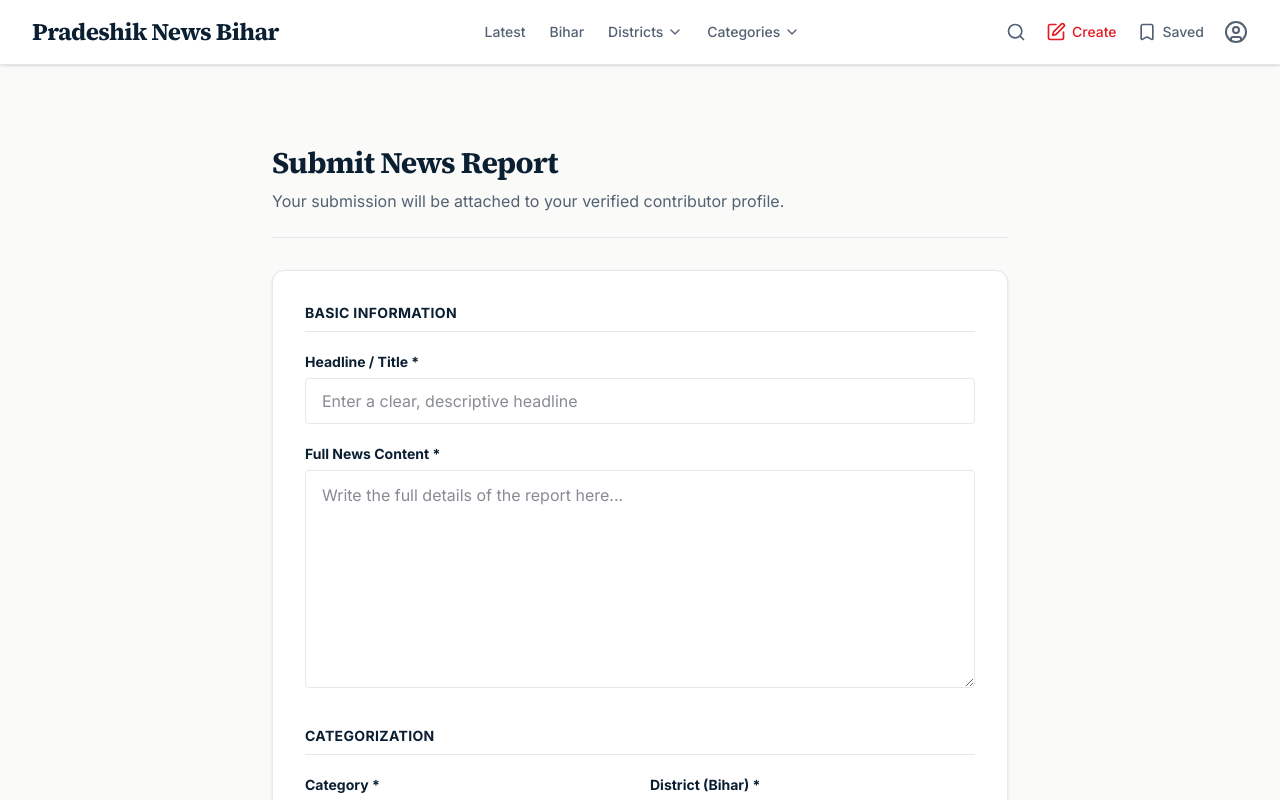
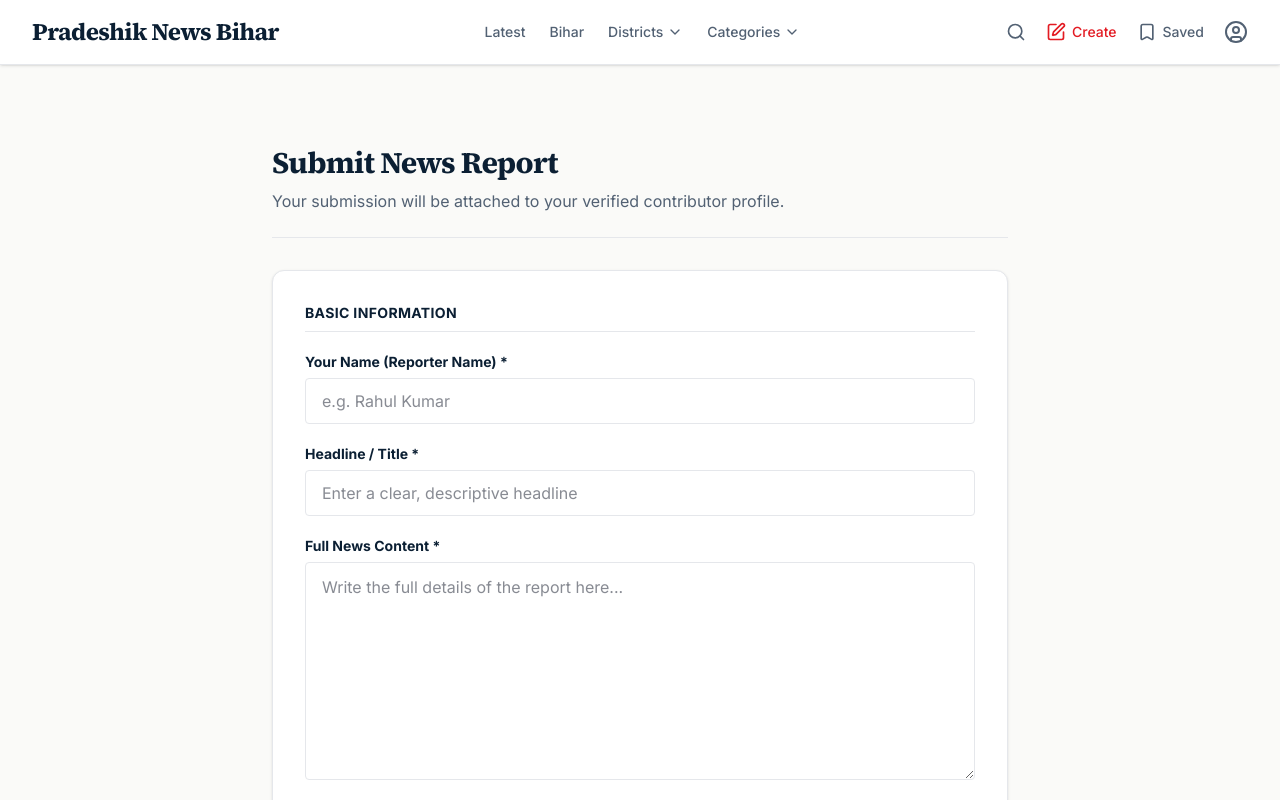
Before and after one commit to connect-toaman/newsbook, a Next.js app: page /create in a window 1280 px wide. Shown: the top 800 px of the page. Built offline with nearby package versions, Linux system fonts and the light colour scheme.

Commit message:
feat: Add Reporter Name field to submission form

```diff
--- a/src/app/api/posts/route.ts
+++ b/src/app/api/posts/route.ts
@@ -31,7 +31,7 @@ export async function POST(request: Request) {
     }
 
     const body = await request.json();
-    const { title, content, imageUrl, category, district, videoUrl } = body;
+    const { title, content, imageUrl, category, district, videoUrl, authorName } = body;
 
     if (!title || !content) {
       return NextResponse.json(
@@ -50,7 +50,7 @@ export async function POST(request: Request) {
         district: district || null,
         // Enforce the author from the securely validated session
         authorId: session.userId,
-        authorName: session.email,
+        authorName: authorName || 'Citizen Journalist',
         status: session.role === "ADMIN" ? "APPROVED" : "PENDING"
       },
     });
--- a/src/app/create/page.tsx
+++ b/src/app/create/page.tsx
@@ -28,7 +28,7 @@ export default function CreateNews() {
     imageUrl: "",
     videoType: "none",
     videoUrl: "",
-    author: "Citizen Journalist",
+    author: "",
   });
 
   const [videoFile, setVideoFile] = useState<File | null>(null);
@@ -116,6 +116,7 @@ export default function CreateNews() {
           content: formData.content,
           imageUrl: finalImageUrl,
           videoUrl: finalVideoUrl,
+          authorName: formData.author,
           category: formData.category,
           district: formData.district,
         })
@@ -153,7 +154,7 @@ export default function CreateNews() {
             View My Submissions
           </button>
           <button
-            onClick={() => { setSuccess(false); setFormData(prev => ({ ...prev, title: "", content: "", category: "", district: "", imageUrl: "", videoType: "none", videoUrl: "" })); setVideoFile(null); }}
+            onClick={() => { setSuccess(false); setFormData(prev => ({ ...prev, title: "", content: "", category: "", district: "", imageUrl: "", videoType: "none", videoUrl: "", author: "" })); setVideoFile(null); }}
             className="px-6 py-2.5 bg-navy text-white font-medium rounded hover:bg-slate-800 transition-colors"
           >
             Submit Another
@@ -185,6 +186,20 @@ export default function CreateNews() {
 
         <div className="space-y-5">
           <h3 className="font-bold text-navy uppercase tracking-wide text-sm border-b border-border-subtle pb-2">Basic Information</h3>
+
+          <div>
+            <label htmlFor="author" className="block text-sm font-bold text-navy mb-1.5">Your Name (Reporter Name) *</label>
+            <input
+              type="text"
+              id="author"
+              name="author"
+              required
+              value={formData.author}
+              onChange={handleChange}
+              className="w-full px-4 py-2.5 rounded border border-border-subtle focus:ring-1 focus:ring-navy focus:border-navy bg-white"
+              placeholder="e.g. Rahul Kumar"
+            />
+          </div>
 
           <div>
             <label htmlFor="title" className="block text-sm font-bold text-navy mb-1.5">Headline / Title *</label>
```
